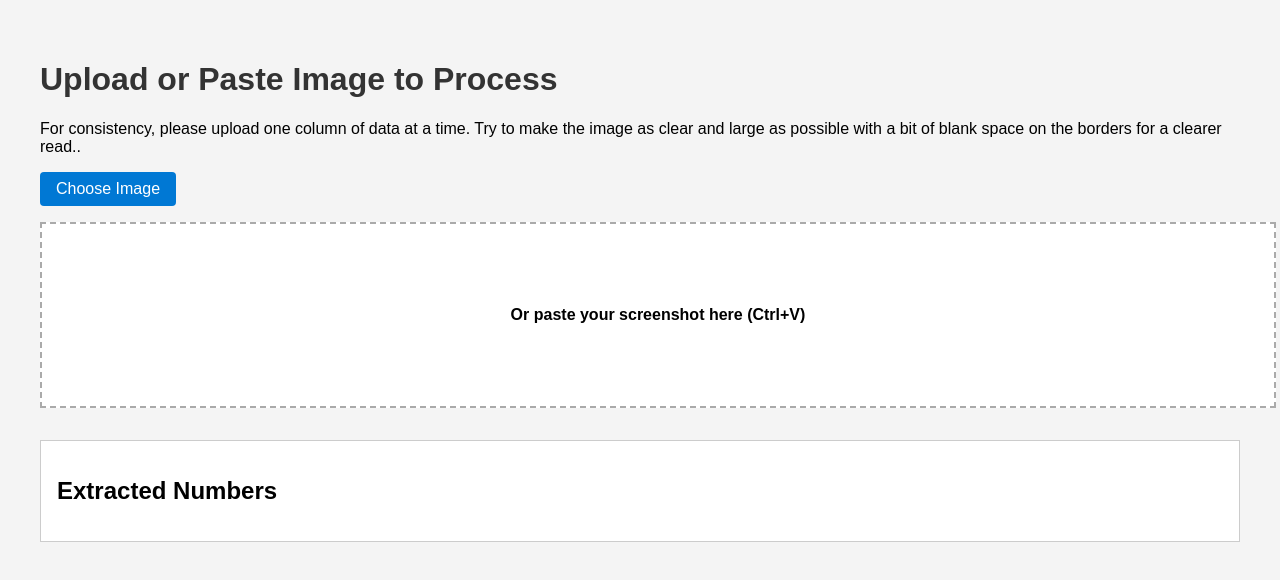
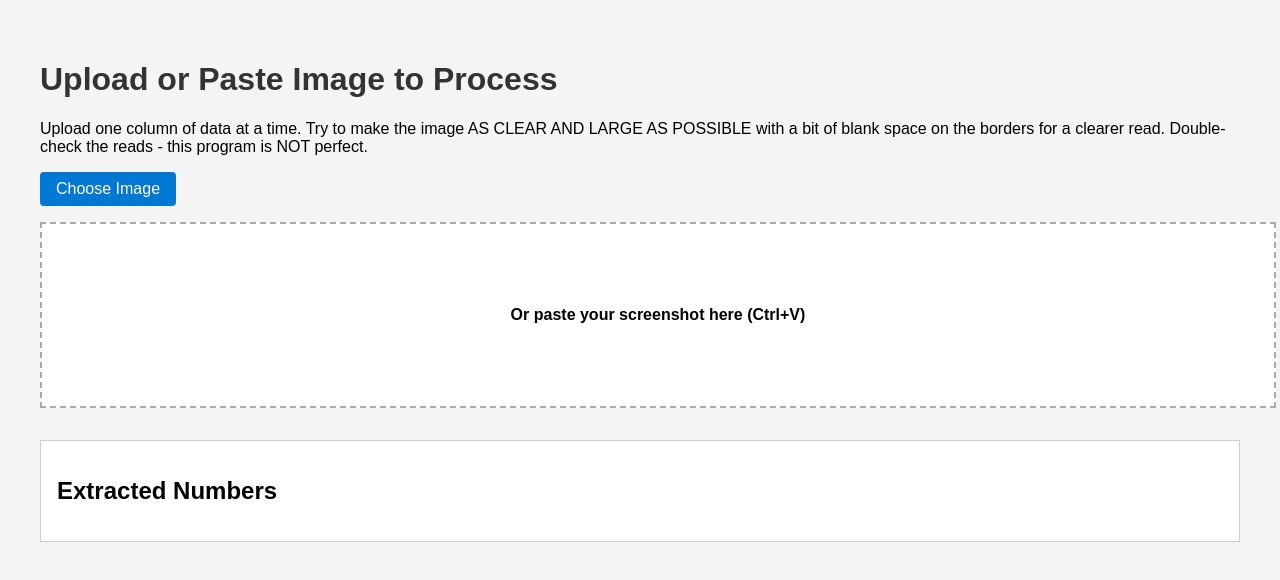
Before and after one commit to Dukelucasleon/NumberReader, a plain HTML site: page index.html in a window 1280 px wide. Drawn offline with Linux system fonts and the light colour scheme.

Commit message:
Update index.html

```diff
--- a/index.html
+++ b/index.html
@@ -8,7 +8,7 @@
 </head>
 <body>
   <h1>Upload or Paste Image to Process</h1>
-  <p class="subtitle">For consistency, please upload one column of data at a time. Try to make the image as clear and large as possible with a bit of blank space on the borders for a clearer read..</p>
+  <p class="subtitle">Upload one column of data at a time. Try to make the image AS CLEAR AND LARGE AS POSSIBLE with a bit of blank space on the borders for a clearer read. Double-check the reads - this program is NOT perfect.</p>
 
   <div class="upload-area">
     <label for="imageInput" class="upload-button">Choose Image</label>
```
